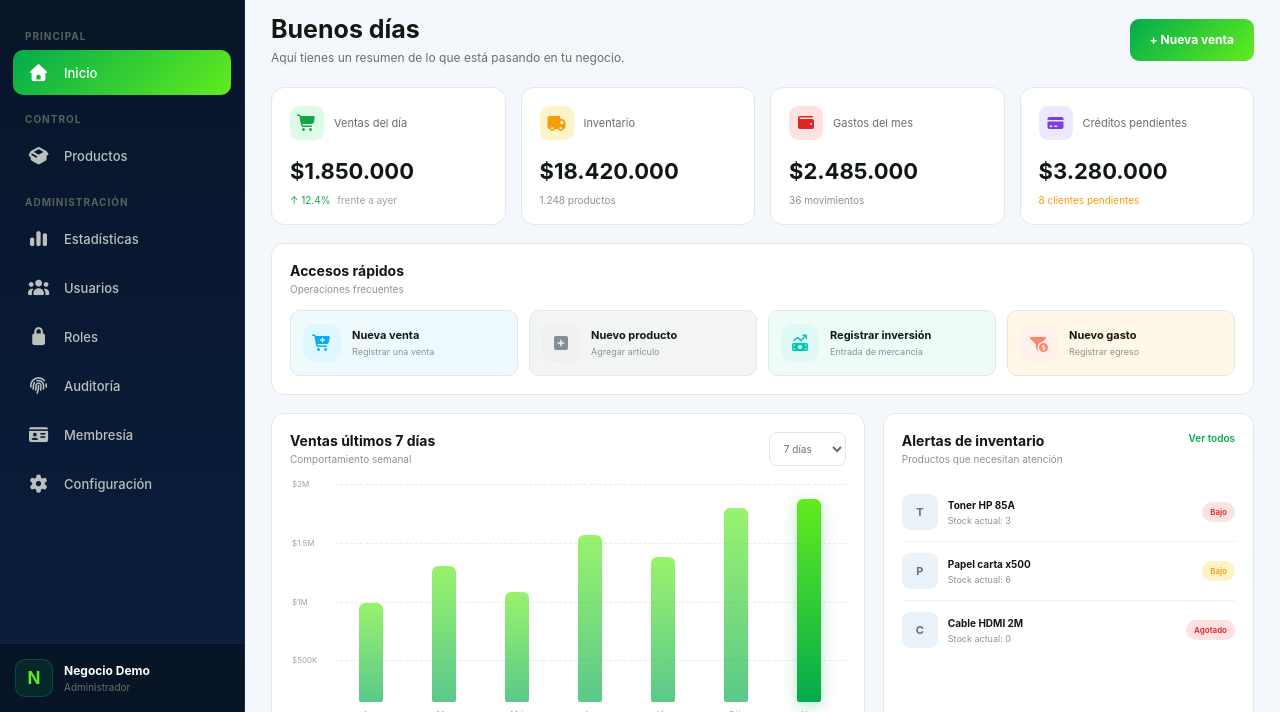
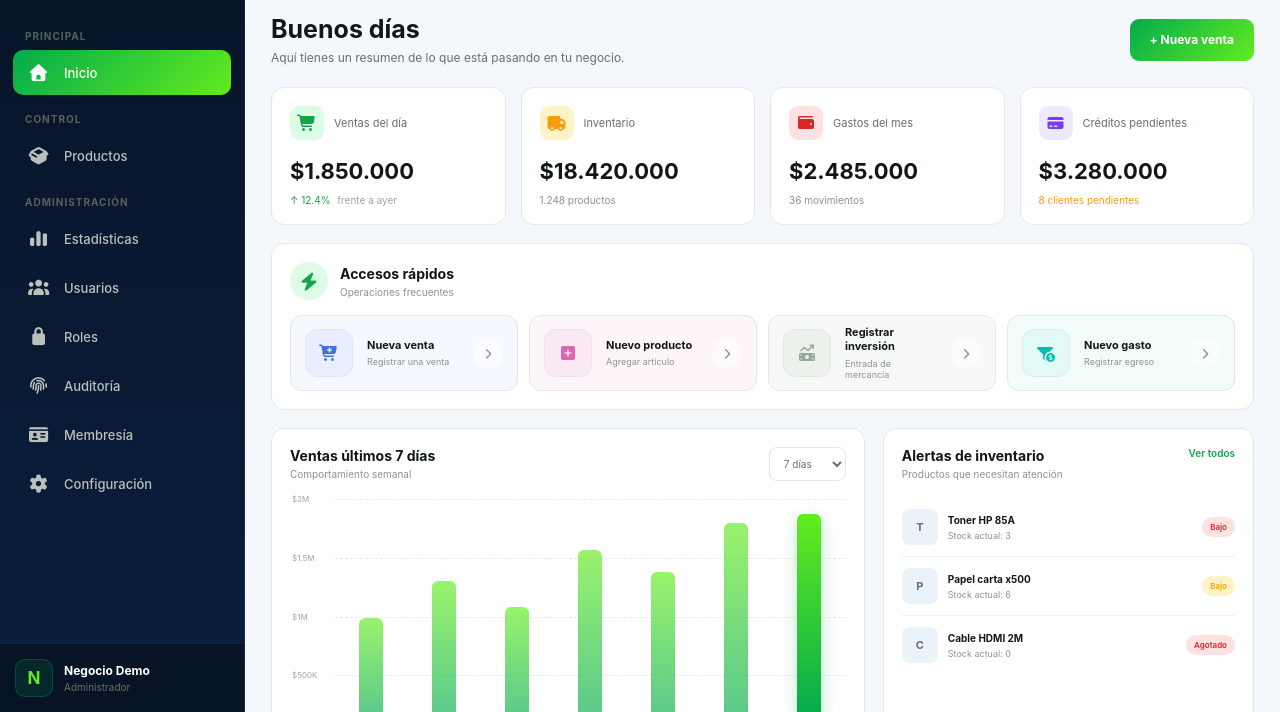
Before and after one commit to Juangio07/AppBase, an Electron app: page Modulos/Menu/Frontend/Menu.html in a window 1280 px wide. Shown: the part 88-800 px from the top of the page. Drawn offline with Linux system fonts and the light colour scheme.

Commit message:
Actualización Accesos Rapidos

```diff
--- a/Modulos/Menu/Frontend/Menu.css
+++ b/Modulos/Menu/Frontend/Menu.css
@@ -1361,9 +1361,36 @@ select {
 }
 
 
-.section-header {
+.section-card .section-header {
 
     margin-bottom: 15px;
+
+    display: flex;
+    align-items: center;
+    gap: 12px;
+}
+
+
+.quick-section-icon {
+
+    width: 38px;
+    height: 38px;
+
+    display: flex;
+    align-items: center;
+    justify-content: center;
+
+    flex-shrink: 0;
+
+    border-radius: var(--radius-pill);
+
+    background:
+        var(--success-light);
+
+    color:
+        var(--success);
+
+    font-size: 17px;
 }
 
 
@@ -1411,20 +1438,20 @@ select {
 
 .quick-action {
 
-    min-height: 66px;
-
-    display: flex;
-
-    align-items: center;
-
-    gap: 11px;
-
-    padding: 12px;
+    min-height: 72px;
+
+    display: flex;
+
+    align-items: center;
+
+    gap: 14px;
+
+    padding: 10px 14px;
 
     border:
         1px solid var(--border-color);
 
-    border-radius: 10px;
+    border-radius: var(--radius-md);
 
     background:
         var(--background-card);
@@ -1446,28 +1473,28 @@ select {
 .quick-action.Opc1 {
 
     background:
-        #effaff;
+        color-mix(in srgb, var(--blue-light) 32%, var(--background-card));
 }
 
 
 .quick-action.Opc2 {
 
     background:
-        #f2f4f5;
+        color-mix(in srgb, var(--pink-light) 32%, var(--background-card));
 }
 
 
 .quick-action.Opc3 {
 
     background:
-        #effbf7;
+        color-mix(in srgb, var(--sage-light) 32%, var(--background-card));
 }
 
 
 .quick-action.Opc4 {
 
     background:
-        #fff8e8;
+        color-mix(in srgb, var(--teal-light) 32%, var(--background-card));
 }
 
 
@@ -1494,56 +1521,56 @@ select {
 .quick-icon.Opc1 {
 
     background:
-        #dff7ff;
-
-    color:
-          #04b0ee;
+        color-mix(in srgb, var(--blue-light) 72%, var(--background-card));
+
+    color:
+        var(--blue);
 
     border:
-        0px solid #bceeff;
+        1px solid var(--border-color);
 }
 
 
 .quick-icon.Opc2 {
 
     background:
-        #eef0f2;
-
-    color:
-        #858d98;
-
-    border: 0px solid #d9dde1;
+        color-mix(in srgb, var(--pink-light) 72%, var(--background-card));
+
+    color:
+        var(--pink);
+
+    border: 1px solid var(--border-color);
 }
 
 
 .quick-icon.Opc3 {
 
     background:
-        #dffaf4;
-
-    color:
-        #03caab;
-
-    border: 0px solid #b8eee3;
+        color-mix(in srgb, var(--sage-light) 72%, var(--background-card));
+
+    color:
+        var(--sage);
+
+    border: 1px solid var(--border-color);
 }
 
 
 .quick-icon.Opc4 {
 
     background:
-        #fff0ec;
-
-    color:
-        #fd856a;
-
-    border: 0px solid #ffd3c8;
+        color-mix(in srgb, var(--teal-light) 72%, var(--background-card));
+
+    color:
+        var(--teal);
+
+    border: 1px solid var(--border-color);
 }
 
 
 .quick-icon {
 
-    width: 38px;
-    height: 38px;
+    width: 48px;
+    height: 48px;
 
     flex-shrink: 0;
 
@@ -1552,7 +1579,7 @@ select {
     justify-content: center;
     align-items: center;
 
-    border-radius: 12px;
+    border-radius: var(--radius-md);
 
     font-weight: 700;
 
@@ -1561,7 +1588,7 @@ select {
 }
 
 
-.quick-action > span:last-child {
+.quick-content {
 
     min-width: 0;
 
@@ -1569,6 +1596,45 @@ select {
     flex-direction: column;
 
     justify-content: center;
+}
+
+
+.quick-arrow {
+
+    width: 30px;
+    height: 30px;
+
+    display: flex;
+    align-items: center;
+    justify-content: center;
+
+    flex-shrink: 0;
+
+    margin-left: auto;
+
+    border-radius: var(--radius-pill);
+
+    background:
+        rgb(255 255 255 / 55%);
+
+    color:
+        var(--text-light);
+
+    font-size: 11px;
+
+    transition:
+        color var(--transition-fast),
+        transform var(--transition-fast);
+}
+
+
+.quick-action:hover .quick-arrow {
+
+    color:
+        var(--text-primary);
+
+    transform:
+        translateX(2px);
 }
 
 .quick-action strong {
--- a/Modulos/Menu/Frontend/Menu.html
+++ b/Modulos/Menu/Frontend/Menu.html
@@ -531,6 +531,10 @@
 
                 <div class="section-header">
 
+                    <span class="quick-section-icon" aria-hidden="true">
+                        <i class="fa-solid fa-bolt"></i>
+                    </span>
+
                     <div>
 
                         <h3>
@@ -557,7 +561,7 @@
                         <i class="fa-solid fa-cart-plus"></i>
                         </span>
 
-                        <span>
+                        <span class="quick-content">
 
                             <strong>
                                 Nueva venta
@@ -567,6 +571,10 @@
                                 Registrar una venta
                             </small>
 
+                        </span>
+
+                        <span class="quick-arrow" aria-hidden="true">
+                            <i class="fa-solid fa-chevron-right"></i>
                         </span>
 
                     </button>
@@ -581,7 +589,7 @@
                         <i class="fa-solid fa-square-plus"></i>
                         </span>
 
-                        <span>
+                        <span class="quick-content">
 
                             <strong>
                                 Nuevo producto
@@ -591,6 +599,10 @@
                                 Agregar artículo
                             </small>
 
+                        </span>
+
+                        <span class="quick-arrow" aria-hidden="true">
+                            <i class="fa-solid fa-chevron-right"></i>
                         </span>
 
                     </button>
@@ -605,7 +617,7 @@
                         <i class="fa-solid fa-money-bill-trend-up"></i>
                         </span>
 
-                        <span>
+                        <span class="quick-content">
 
                             <strong>
                                 Registrar inversión
@@ -615,6 +627,10 @@
                                 Entrada de mercancía
                             </small>
 
+                        </span>
+
+                        <span class="quick-arrow" aria-hidden="true">
+                            <i class="fa-solid fa-chevron-right"></i>
                         </span>
 
                     </button>
@@ -629,7 +645,7 @@
                         <i class="fa-solid fa-filter-circle-dollar"></i>
                         </span>
 
-                        <span>
+                        <span class="quick-content">
 
                             <strong>
                                 Nuevo gasto
@@ -639,6 +655,10 @@
                                 Registrar egreso
                             </small>
 
+                        </span>
+
+                        <span class="quick-arrow" aria-hidden="true">
+                            <i class="fa-solid fa-chevron-right"></i>
                         </span>
 
                     </button>
--- a/Shared/Css/Variables.css
+++ b/Shared/Css/Variables.css
@@ -22,6 +22,20 @@
   --danger-light: #fee2e2;
   --credit: #7c3aed;
   --credit-light: #ede9fe;
+  --teal: #08bfae;
+  --teal-light: #d7f7f2;
+  --cyan: #12b8d6;
+  --cyan-light: #d9f5fa;
+  --blue: #3f72d9;
+  --blue-light: #dfe8ff;
+  --pink: #df63ae;
+  --pink-light: #f8dff0;
+  --orange: #ff7a59;
+  --orange-light: #ffe5dc;
+  --slate: #73808c;
+  --slate-light: #e7ebee;
+  --sage: #94a895;
+  --sage-light: #e5ece5;
   --font-family: Inter, "Segoe UI", Arial, Helvetica, sans-serif;
   --radius-xs: 4px;
   --radius-sm: 8px;
```
